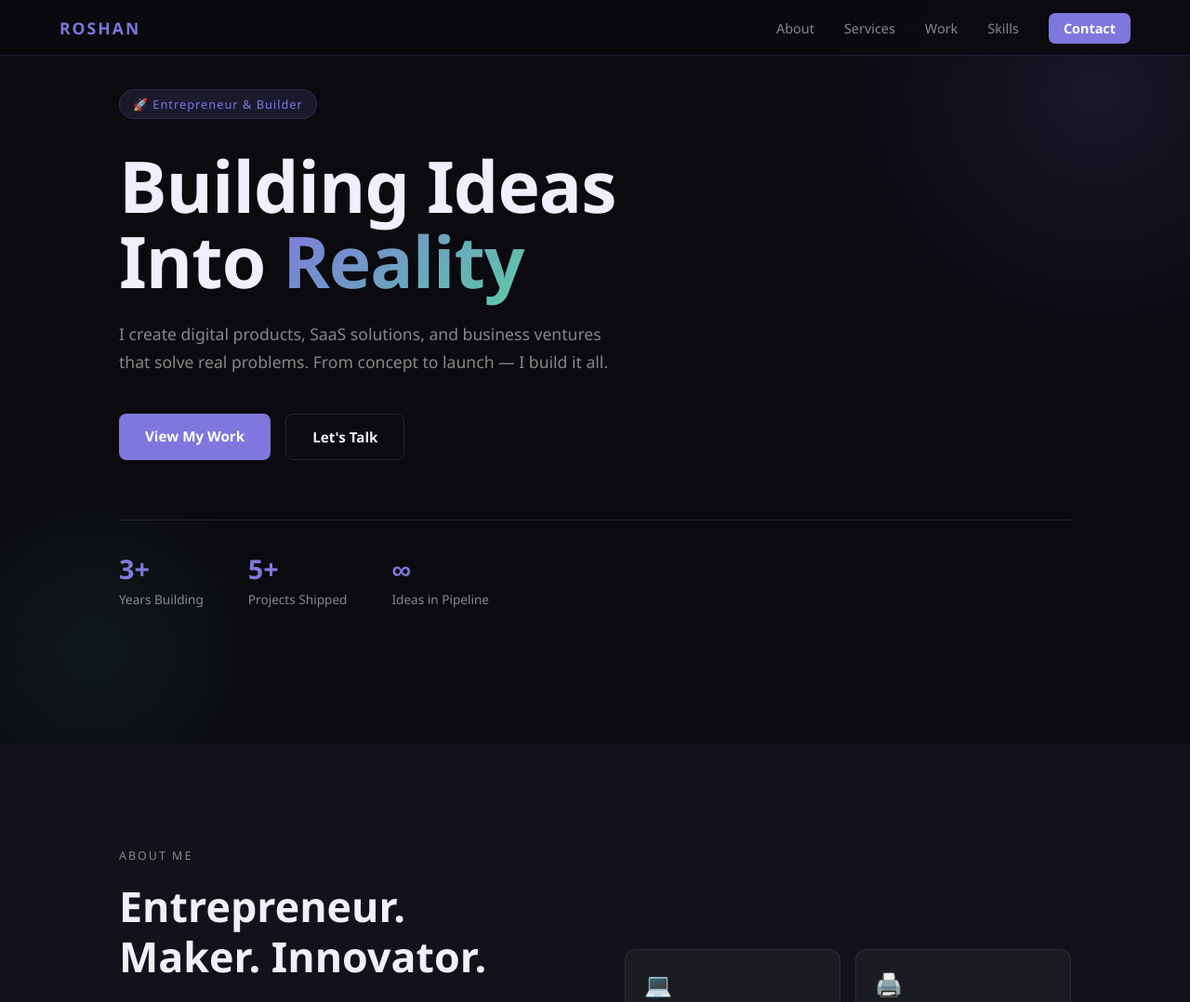
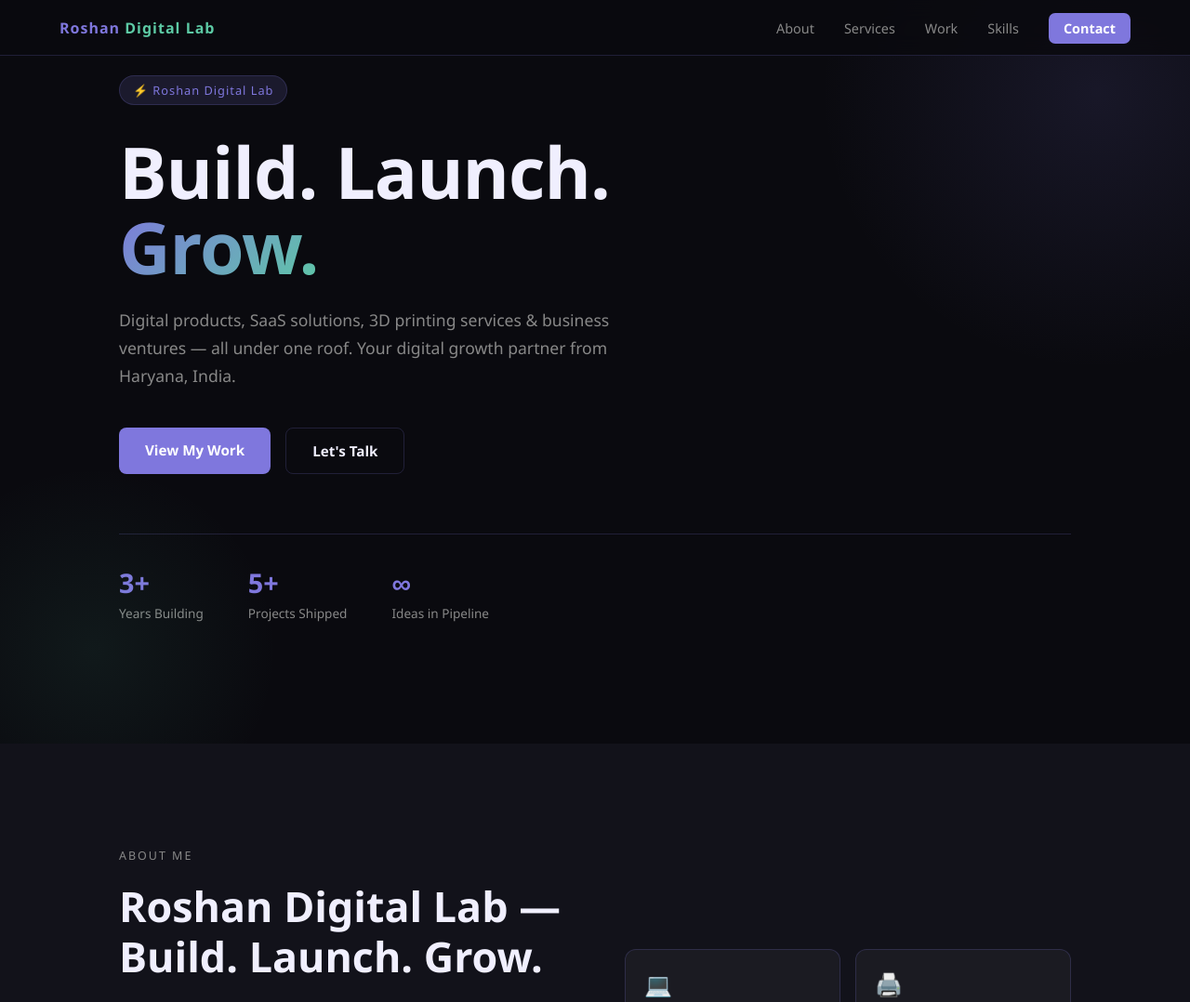
Before and after one commit to roshan4pandit-byte/roshan-portfolio, a plain HTML site: page index.html in a window 1280 px wide. Shown: the top 1078 px of the page at 93% size. Drawn offline with Linux system fonts and the light colour scheme.

Commit message:
Update index.html

```diff
--- a/index.html
+++ b/index.html
@@ -3,7 +3,7 @@
 <head>
 <meta charset="UTF-8" />
 <meta name="viewport" content="width=device-width, initial-scale=1.0"/>
-<title>Roshan — Entrepreneur & Builder</title>
+<title>Roshan Digital Lab — Build. Launch. Grow.</title>
 <style>
   * { margin: 0; padding: 0; box-sizing: border-box; }
   :root {
@@ -27,7 +27,8 @@
     border-bottom: 1px solid var(--border);
     padding: 0 5%; display: flex; align-items: center; justify-content: space-between; height: 60px;
   }
-  .logo { font-size: 1.1rem; font-weight: 700; letter-spacing: 2px; color: var(--accent); }
+  .logo { font-size: 1rem; font-weight: 700; letter-spacing: 1px; color: var(--accent); }
+  .logo span { color: var(--accent2); }
   .nav-links { display: flex; gap: 2rem; list-style: none; }
   .nav-links a { color: var(--muted); text-decoration: none; font-size: 0.9rem; transition: color 0.2s; }
   .nav-links a:hover { color: var(--text); }
@@ -217,7 +218,7 @@
 
 <!-- NAV -->
 <nav>
-  <div class="logo">ROSHAN</div>
+  <div class="logo">Roshan <span>Digital Lab</span></div>
   <ul class="nav-links">
     <li><a href="#about">About</a></li>
     <li><a href="#services">Services</a></li>
@@ -229,9 +230,9 @@
 
 <!-- HERO -->
 <section class="hero" id="home">
-  <div class="hero-badge">🚀 Entrepreneur &amp; Builder</div>
-  <h1>Building Ideas<br>Into <span>Reality</span></h1>
-  <p class="hero-desc">I create digital products, SaaS solutions, and business ventures that solve real problems. From concept to launch — I build it all.</p>
+  <div class="hero-badge">⚡ Roshan Digital Lab</div>
+  <h1>Build. Launch.<br><span>Grow.</span></h1>
+  <p class="hero-desc">Digital products, SaaS solutions, 3D printing services & business ventures — all under one roof. Your digital growth partner from Haryana, India.</p>
   <div class="hero-btns">
     <a href="#portfolio" class="btn-primary">View My Work</a>
     <a href="#contact" class="btn-outline">Let's Talk</a>
@@ -248,7 +249,7 @@
   <div class="about-grid fade-up">
     <div class="about-text">
       <p class="section-label">About Me</p>
-      <h2 class="section-title">Entrepreneur.<br>Maker. Innovator.</h2>
+      <h2 class="section-title">Roshan Digital Lab —<br>Build. Launch. Grow.</h2>
       <p>I'm based in <strong>Haryana, India</strong> — building businesses at the intersection of technology and real-world problems. Whether it's a SaaS product or a 3D printing service, I love turning ideas into ventures.</p>
       <p>Currently building <strong>ChatKart</strong> — a WhatsApp-powered e-commerce solution for Shopify stores, helping merchants connect with customers on the world's largest messaging platform.</p>
       <a href="#contact" class="btn-outline" style="display:inline-block; margin-top:1.5rem;">Get In Touch →</a>
@@ -424,7 +425,7 @@
 
 <!-- FOOTER -->
 <footer>
-  <p>© 2026 Roshan · Built with passion from Haryana 🇮🇳</p>
+  <p>© 2026 Roshan Digital Lab · Built with passion from Haryana 🇮🇳</p>
   <div class="footer-links">
     <a href="#home">Home</a>
     <a href="#portfolio">Work</a>
```
